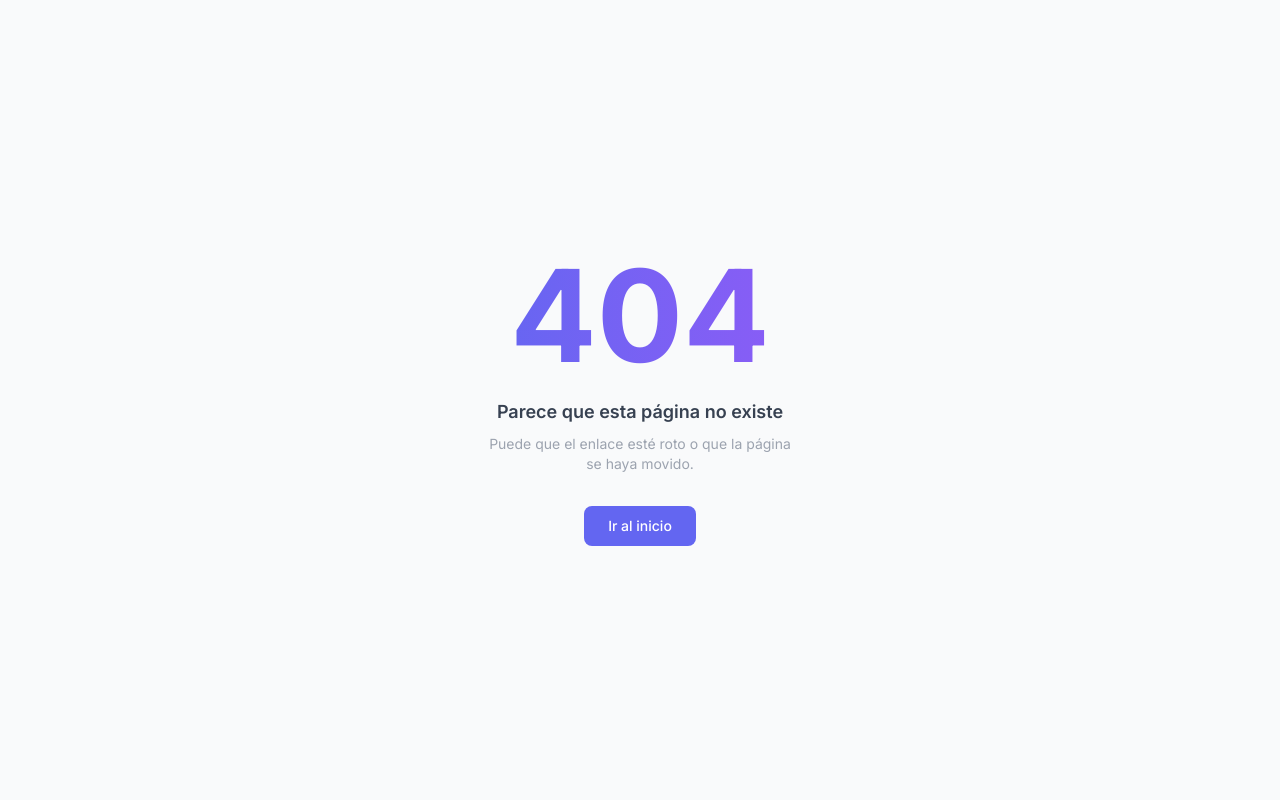
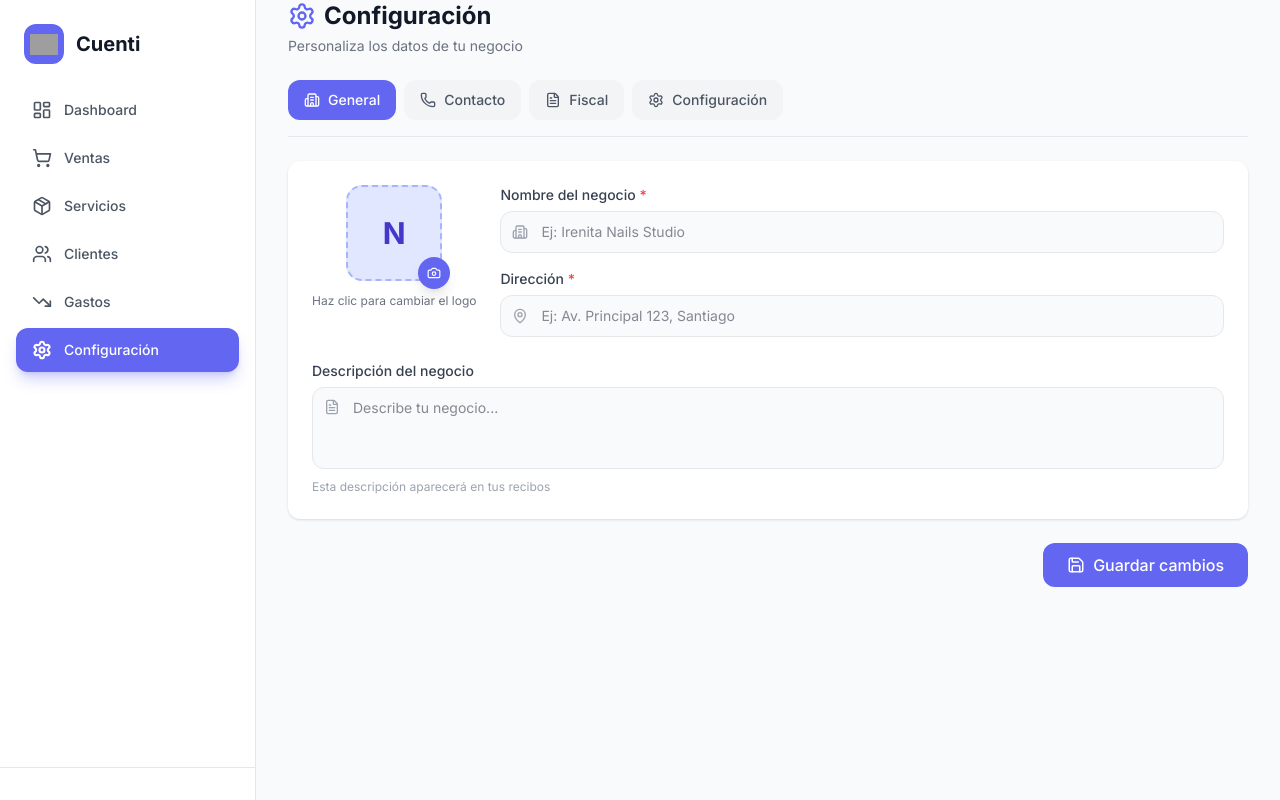
Before and after one commit to SoyTiyi/cuenti, a Next.js app: page /configuracion in a window 1280 px wide. Before the commit this address had no page. Built offline with nearby package versions, Linux system fonts and the light colour scheme; no server answers; grey boxes are pictures that could not be loaded.

Commit message:
feat(company): add settings page and sidebar navigation
- New /configuracion page with full CRUD
- CompanySettingsTabs integration
- Sidebar navigation link with Settings icon
- Form state management and logo upload

```diff
--- /dev/null
+++ b/src/app/(dashboard)/configuracion/page.tsx
@@ -0,0 +1,146 @@
+"use client";
+
+import { useState, useEffect } from "react";
+import { Settings, Building2 } from "lucide-react";
+import { useCompany } from "@/hooks/useCompany";
+import { useCompanyProfile } from "@/hooks/useCompanyProfile";
+import { CompanySettingsTabs } from "@/components/company";
+import { UpdateCompanyDTO, Company, DEFAULT_BUSINESS_HOURS } from "@/lib/types/company/types";
+
+export default function ConfiguracionPage() {
+  const { companyId } = useCompany();
+  const { company, isLoading, updateCompany } = useCompanyProfile(companyId);
+
+  const [formData, setFormData] = useState<Partial<UpdateCompanyDTO>>({});
+  const [isSaving, setIsSaving] = useState(false);
+  const [isUploading, setIsUploading] = useState(false);
+
+  // Initialize form data when company loads
+  useEffect(() => {
+    if (company) {
+      setFormData({
+        name: company.name,
+        address: company.address,
+        description: company.description,
+        companyImage: company.companyImage,
+        phone: company.phone || "",
+        email: company.email || "",
+        website: company.website || "",
+        taxId: company.taxId || "",
+        taxName: company.taxName || "",
+        currency: company.currency,
+        timezone: company.timezone,
+        businessHours: company.businessHours || DEFAULT_BUSINESS_HOURS,
+        paymentMethods: company.paymentMethods || [],
+      });
+    }
+  }, [company]);
+
+  const handleFieldChange = (field: keyof UpdateCompanyDTO, value: string) => {
+    setFormData((prev) => ({ ...prev, [field]: value }));
+  };
+
+  const handleLogoUpload = async (file: File) => {
+    if (!companyId) return;
+
+    setIsUploading(true);
+    try {
+      // Upload to MinIO/S3
+      const formData = new FormData();
+      formData.append("file", file);
+
+      const res = await fetch(`/api/company/${companyId}/logo`, {
+        method: "POST",
+        body: formData,
+      });
+
+      if (!res.ok) throw new Error("Error uploading logo");
+
+      const { url } = await res.json();
+      setFormData((prev) => ({ ...prev, companyImage: url }));
+    } catch (error) {
+      console.error("Error uploading logo:", error);
+    } finally {
+      setIsUploading(false);
+    }
+  };
+
+  const handleSave = async () => {
+    if (!formData.name || !formData.address) return;
+
+    setIsSaving(true);
+    try {
+      const updateData: UpdateCompanyDTO = {
+        name: formData.name,
+        address: formData.address,
+        description: formData.description || "",
+        companyImage: formData.companyImage,
+        phone: formData.phone,
+        email: formData.email,
+        website: formData.website,
+        taxId: formData.taxId,
+        taxName: formData.taxName,
+        currency: formData.currency || "CLP",
+        timezone: formData.timezone || "America/Santiago",
+        businessHours: formData.businessHours,
+        paymentMethods: formData.paymentMethods || [],
+      };
+
+      await updateCompany(updateData);
+    } catch (error) {
+      console.error("Error saving:", error);
+    } finally {
+      setIsSaving(false);
+    }
+  };
+
+  return (
+    <div className="flex flex-col gap-6">
+      {/* Header */}
+      <div className="flex items-center justify-between">
+        <div>
+          <h1 className="text-2xl font-bold text-neutral-900 flex items-center gap-2">
+            <Settings size={28} className="text-primary-500" />
+            Configuración
+          </h1>
+          <p className="text-sm text-neutral-500 mt-1">
+            Personaliza los datos de tu negocio
+          </p>
+        </div>
+      </div>
+
+      {/* Company Card */}
+      {company && (
+        <div className="bg-white rounded-xl shadow-sm p-4 flex items-center gap-4">
+          <div className="w-14 h-14 rounded-xl bg-primary-100 flex items-center justify-center overflow-hidden">
+            {company.companyImage ? (
+              <img
+                src={company.companyImage}
+                alt={company.name}
+                className="w-full h-full object-cover"
+              />
+            ) : (
+              <Building2 size={28} className="text-primary-500" />
+            )}
+          </div>
+          <div>
+            <h2 className="font-semibold text-neutral-900">{company.name}</h2>
+            <p className="text-sm text-neutral-500">{company.address}</p>
+          </div>
+        </div>
+      )}
+
+      {/* Settings Tabs */}
+      <CompanySettingsTabs
+        company={company}
+        formData={formData}
+        onFieldChange={handleFieldChange}
+        onLogoUpload={handleLogoUpload}
+        onSave={handleSave}
+        isLoading={isLoading}
+        isSaving={isSaving}
+        isUploading={isUploading}
+      />
+    </div>
+  );
+}
--- a/src/components/navigation/Sidebar.tsx
+++ b/src/components/navigation/Sidebar.tsx
@@ -1,7 +1,7 @@
 "use client";
 
 import Image from "next/image";
-import { LayoutDashboard, ShoppingCart, Package, Users, TrendingDown, X } from "lucide-react";
+import { LayoutDashboard, ShoppingCart, Package, Users, TrendingDown, Settings, X } from "lucide-react";
 import NavItem from "./NavItem";
 import UserMenu from "./UserMenu";
 
@@ -30,6 +30,11 @@ const navigationItems = [
     href: "/gastos",
     icon: TrendingDown,
     label: "Gastos",
+  },
+  {
+    href: "/configuracion",
+    icon: Settings,
+    label: "Configuración",
   },
 ];
 
```
